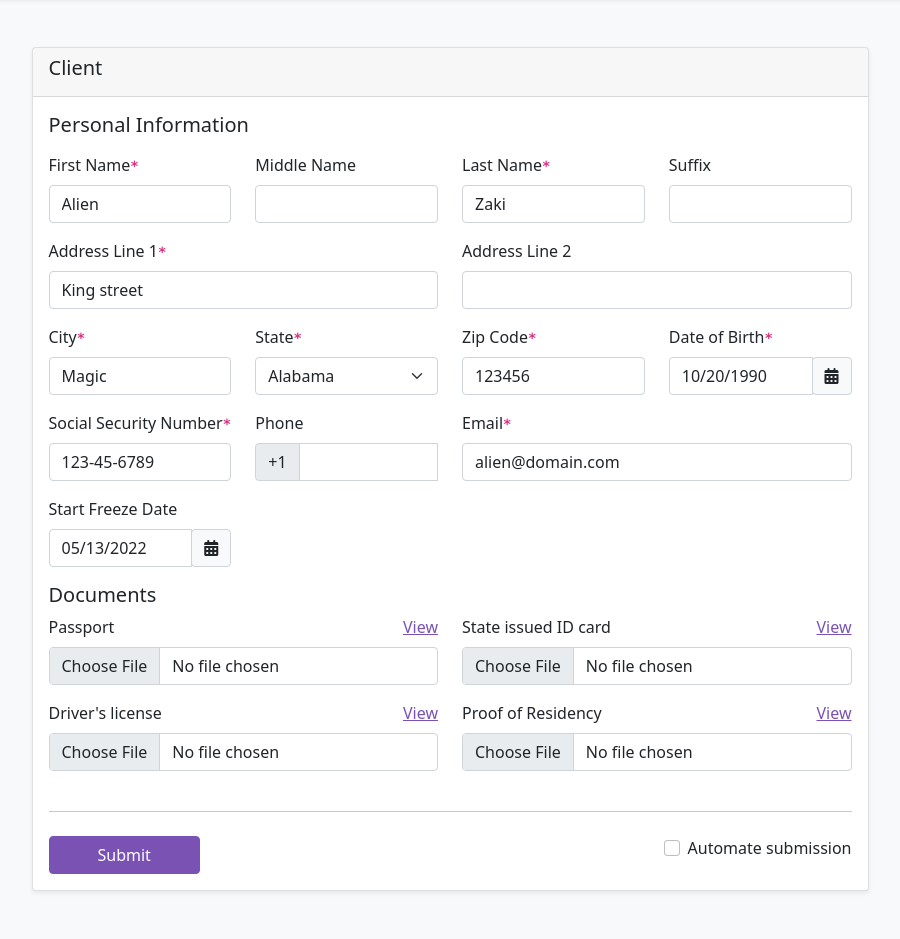
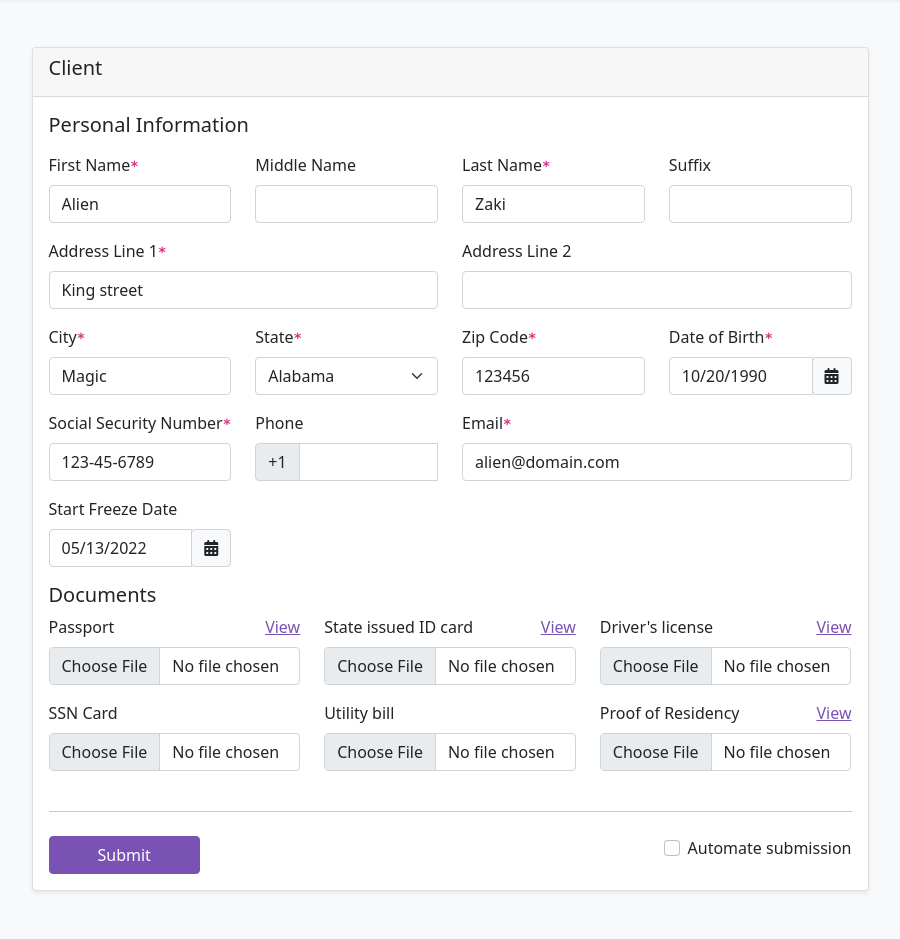
Before and after one commit to AlienZaki/FreezeMe, a Django app: page /client/edit/1 in a window 1280 px wide. Shown: the part 102-1041 px from the top of the page, without its empty margins (190-1090 px from the left). Run offline with Django 4.2, Linux system fonts and the light colour scheme; data comes from the database, SQL or seed files in the repository; parts of the project's set-up code (start-up, migrations or seed data) failed here and were passed over; some libraries are stand-ins or nearby versions.

Commit message:
added ssn card and utility bill

```diff
--- a/core/models.py
+++ b/core/models.py
@@ -24,6 +24,16 @@ def upload_residencies(instance, filename):
     return f'uploads/Residencies/residency_{instance.ssn}.{extension}'
 
 
+def upload_ssn_card(instance, filename):
+    extension = filename.split('.')[-1]
+    return f'uploads/SSN/ssn_card_{instance.ssn}.{extension}'
+
+
+def upload_utility_bill(instance, filename):
+    extension = filename.split('.')[-1]
+    return f'uploads/Utility/utility_bill_{instance.ssn}.{extension}'
+
+
 class Client(models.Model):
     fname = models.CharField(max_length=255)
     mname = models.CharField(max_length=255, null=True, blank=True)
@@ -44,6 +54,10 @@ class Client(models.Model):
     passport = models.ImageField(upload_to=upload_passport, null=True, blank=True)
     driver_license = models.ImageField(upload_to=upload_driver, null=True, blank=True)
     residency = models.ImageField(upload_to=upload_residencies, null=True, blank=True)
+    ssn_card = models.ImageField(upload_to=upload_ssn_card, null=True, blank=True)
+    utility_bill = models.ImageField(upload_to=upload_utility_bill, null=True, blank=True)
+
+
     created_at = models.DateTimeField(auto_now_add=True)
     updated_at = models.DateTimeField(auto_now=True)
 
@@ -102,7 +116,7 @@ class Submission(models.Model):
     succeed = models.BooleanField(choices=SUCCEED_CHOICES, default=False)
 
     def __str__(self):
-        return f'{self.timestamp}'
+        return f'{self.client} - {self.website}'
 
 
 class Requirement(models.Model):
--- a/core/views.py
+++ b/core/views.py
@@ -40,7 +40,7 @@ def add_client(request):
         if form.is_valid():
             client = form.save()
 
-            if form.data['auto_submit']:
+            if 'auto_submit' in form.data:
                 # send to automation task manager
                 print('=> Auto Submit')
                 task_manager(client=client)
@@ -52,19 +52,19 @@ def add_client(request):
                 'states': states,
                 'form': form
             }
-            return render(request, 'add_client.html', context=context)
+            return render(request, 'client_form.html', context=context)
     else:
         states = State.objects.all()
         #websites = Website.objects.filter(ready=True).all()
         context = {
             'states': states,
         }
-        return render(request, 'add_client.html', context=context)
+        return render(request, 'client_form.html', context=context)
 
 
 class UpdateClientView(generic.UpdateView):
     model = Client
-    template_name = 'add_client.html'
+    template_name = 'client_form.html'
     form_class = clientForm
 
     def get_context_data(self, **kwargs):
@@ -119,7 +119,7 @@ def submission_list(request):
             'failed': failed
 
         }
-        return render(request, 'submissions_history.html', context=context)
+        return render(request, 'submissions_list.html', context=context)
 
 
 def setting_list(request):
--- a/templates/add_client.html
+++ b/templates/client_form.html
@@ -141,7 +141,7 @@
 
                         <h5 class="card-title">Documents</h5>
                         <div class="row">
-                            <div class="col-6 mb-3">
+                            <div class="col-4 mb-3">
                                 <label for="passport" class="form-label">Passport</label>
                                 {% if form.passport.value %}
                                     <a class="float-end" href="/media/{{ form.passport.value|default:'' }}" target="_blank">View</a>
@@ -149,25 +149,41 @@
                                 <input class="form-control" type="file" name="passport" id="passport" accept=".gif,.jpeg,.jpg,.png,.pdf">
                             </div>
 
-                            <div class="col-6 mb-3">
+                            <div class="col-4 mb-3">
                                 <label for="id_card" class="form-label">State issued ID card</label>
                                 {% if form.id_card.value %}
                                     <a class="float-end" href="/media/{{ form.id_card.value|default:'' }}" target="_blank">View</a>
                                 {% endif %}
                                 <input class="form-control" type="file" name="id_card" id="id_card" accept=".gif,.jpeg,.jpg,.png,.pdf">
                             </div>
-                        </div>
 
-                        <div class="row">
-                            <div class="col-6 mb-3">
+                            <div class="col-4 mb-3">
                                 <label for="driver_license" class="form-label">Driver's license</label>
                                 {% if form.driver_license.value %}
                                     <a class="float-end" href="/media/{{ form.driver_license.value|default:'' }}" target="_blank">View</a>
                                 {% endif %}
                                 <input class="form-control" type="file" name="driver_license" id="driver_license" accept=".gif,.jpeg,.jpg,.png,.pdf">
                             </div>
+                        </div>
 
-                            <div class="col-6 mb-3">
+                        <div class="row">
+                            <div class="col-4 mb-3">
+                                <label for="ssn_card" class="form-label">SSN Card</label>
+                                {% if form.ssn_card.value %}
+                                    <a class="float-end" href="/media/{{ form.ssn_card.value|default:'' }}" target="_blank">View</a>
+                                {% endif %}
+                                <input class="form-control" type="file"  name="ssn_card" id="ssn_card" accept=".gif,.jpeg,.jpg,.png,.pdf">
+                            </div>
+
+                            <div class="col-4 mb-3">
+                                <label for="utility_bill" class="form-label">Utility bill</label>
+                                {% if form.utility_bill.value %}
+                                    <a class="float-end" href="/media/{{ form.utility_bill.value|default:'' }}" target="_blank">View</a>
+                                {% endif %}
+                                <input class="form-control" type="file"  name="utility_bill" id="utility_bill" accept=".gif,.jpeg,.jpg,.png,.pdf">
+                            </div>
+
+                            <div class="col-4 mb-3">
                                 <label for="residency" class="form-label">Proof of Residency</label>
                                 {% if form.residency.value %}
                                     <a class="float-end" href="/media/{{ form.residency.value|default:'' }}" target="_blank">View</a>
@@ -175,11 +191,12 @@
                                 <input class="form-control" type="file"  name="residency" id="residency" accept=".gif,.jpeg,.jpg,.png,.pdf">
                             </div>
                         </div>
+
                         <hr class="my-4">
                         <div class="d-flex justify-content-between">
                             <button type="submit" class="btn btn-primary px-5">Submit</button>
                             <div class="form-check">
-                              <input class="form-check-input" type="checkbox" name="auto_submit" id="auto_submit">
+                              <input class="form-check-input" type="checkbox" name="auto_submit" value="" id="auto_submit">
                               <label class="form-check-label" for="auto_submit">
                                 Automate submission
                               </label>
--- a/templates/clients_list.html
+++ b/templates/clients_list.html
@@ -30,10 +30,10 @@
                     <th scope="col">Phone</th>
                     <th scope="col">City</th>
                     <th scope="col">State</th>
-                    <th scope="col">Zip</th>
+{#                    <th scope="col">Zip</th>#}
                     <th scope="col">Address</th>
 {#                        <th scope="col">DOB</th>#}
-                    <th scope="col">Start freeze</th>
+                    <th scope="col">Freeze date</th>
 {#                        <th scope="col">End freeze</th>#}
 {#                        <th scope="col">Succeed Submissions</th>#}
 {#                        <th scope="col">Failed Submissions</th>#}
@@ -49,7 +49,7 @@
                         <td scope="row">{{ item.phone|default:'-' }}</td>
                         <td scope="row">{{ item.city }}</td>
                         <td scope="row">{{ item.state }}</td>
-                        <td scope="row">{{ item.zip }}</td>
+{#                        <td scope="row">{{ item.zip }}</td>#}
                         <td scope="row text-truncate">{{ item.address_line1 }}</td>
 {#                            <td scope="row">{{ item.dob }}</td>#}
                         <td scope="row">{{ item.freeze_date|date:"m/d/Y" }}</td>
```
Also changed, not shown: templates/submissions_list.html (renamed from templates/submissions_history.html).
